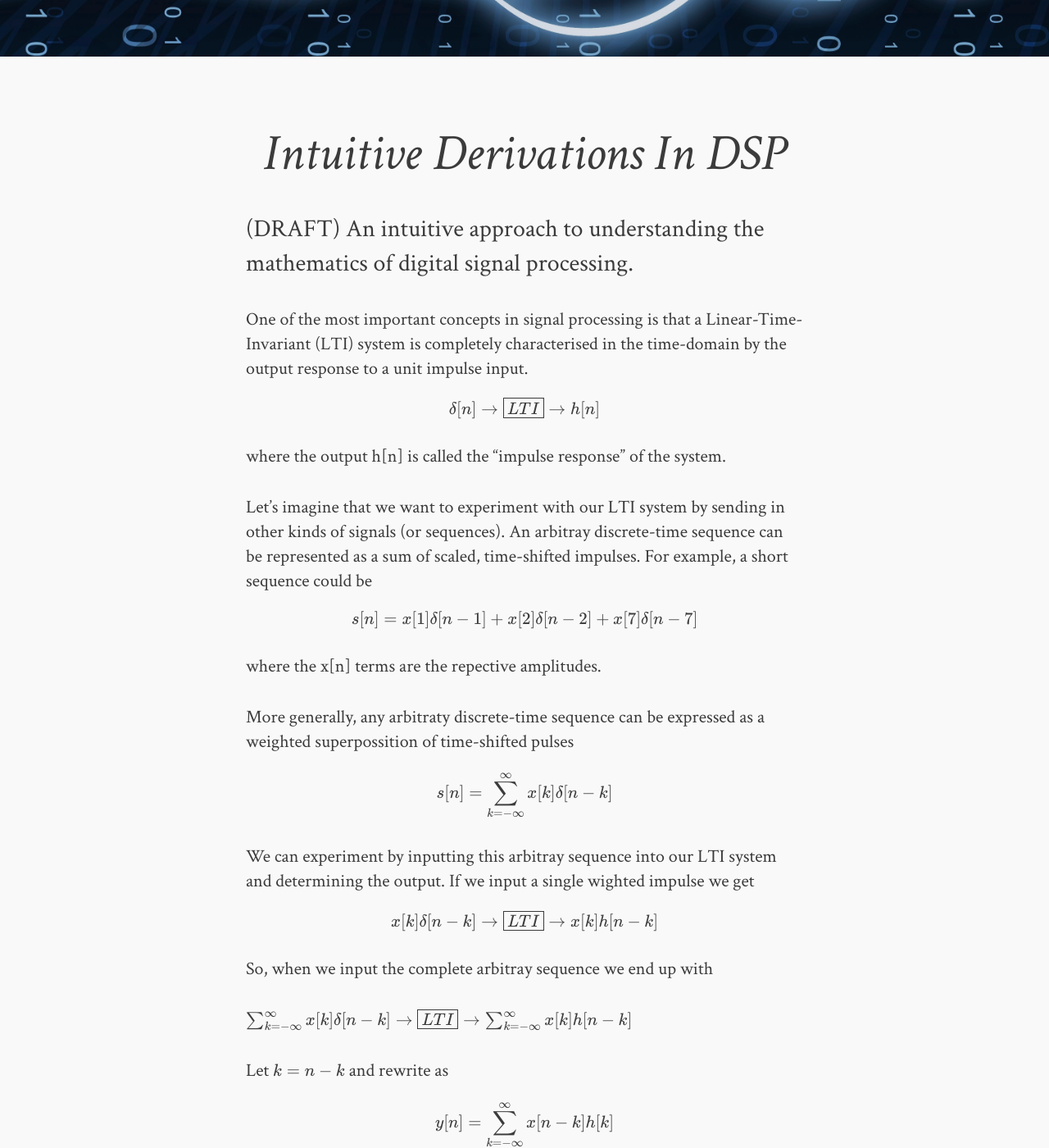
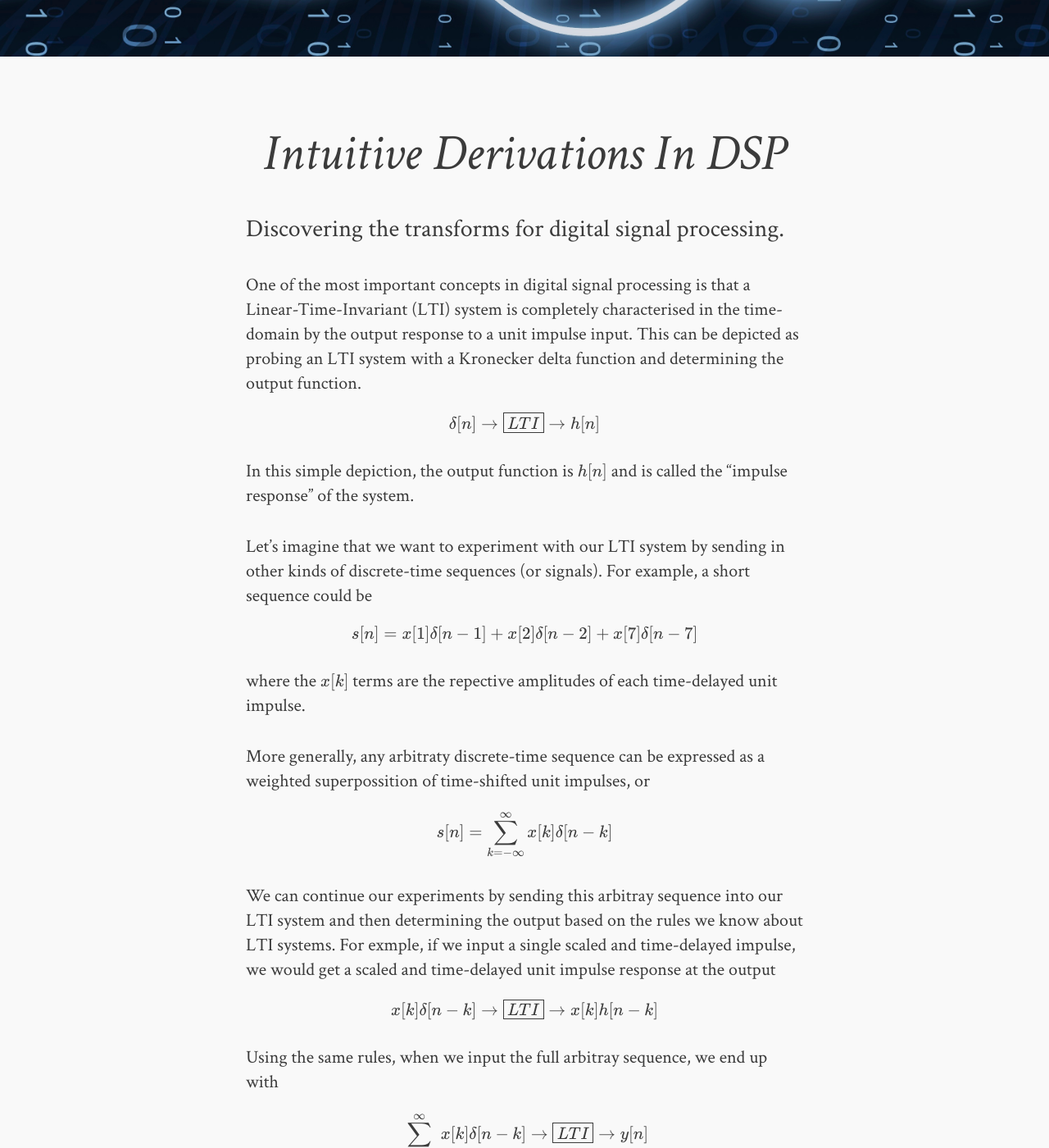
Before and after one commit to ohmdsp/ohmdsp.github.io, a Jekyll site: the page built from _posts/blog/2019-10-23-intuitive-derivations-for-dsp.md, in a window 1280 px wide and 1400 px high, scrolled down 435 px. Shown: the whole window at 82% size. Built offline with Jekyll 4.4.1, drawn with Linux system fonts in a browser that asks for light colours; nearby versions of some CDN libraries; formulas are drawn with MathJax 3; a script that is not in the unit is left out; comment, search, counter and statistics services are not loaded; some of the changed text lies outside the part shown.

Commit message:
finished dsp post

```diff
--- a/_layouts/post-light-feature.html
+++ b/_layouts/post-light-feature.html
@@ -8,7 +8,7 @@
   <div class="featured-image" style="background-image: url({{ site.url }}/images/{{ page.image.feature }})"></div>
 {% else %}
 
-{% include head-dark.html %}
+<!--{% include head-dark.html %}
 
 <section class="article pad-top" id="content">
 
@@ -24,7 +24,7 @@
       ]
     }
   );
-</script>
+</script> -->
 {% endif %}
 
     <article class="wrap post">
@@ -42,7 +42,7 @@
 
     </article>
 </section>
-</div>
+<!--
 <script>
     var scripts = document.getElementsByTagName("script");
     for (var i = 0; i < scripts.length; i++) {
@@ -58,7 +58,7 @@
     }
     document.body.className += " math_finished";
 </script>
-
+-->
 <!-- Mathjax Support -->
 <script type="text/javascript" async
   src="https://cdn.mathjax.org/mathjax/latest/MathJax.js?config=TeX-MML-AM_CHTML">
--- a/_posts/blog/2019-10-23-intuitive-derivations-for-dsp.md
+++ b/_posts/blog/2019-10-23-intuitive-derivations-for-dsp.md
@@ -1,7 +1,7 @@
 ---
 layout: post-light-feature
 title: Intuitive Derivations In DSP
-description: "(DRAFT) An intuitive approach to understanding the mathematics of digital signal processing."
+description: "Discovering the transforms for digital signal processing."
 category: articles
 tags: [engineer, scientist, signal processing, DFT, convolution, fourier transform]
 image:
@@ -10,79 +10,77 @@
 published: true
 ---
 
-One of the most important concepts in signal processing is that a Linear-Time-Invariant (LTI) system is completely characterised in the time-domain by the output response to a unit impulse input.
+One of the most important concepts in digital signal processing is that a Linear-Time-Invariant (LTI) system is completely characterised in the time-domain by the output response to a unit impulse input. This can be depicted as probing an LTI system with a Kronecker delta function and determining the output function.
 \$$ \delta[n] \rightarrow \boxed{LTI} \rightarrow h[n] $$
 
-where the output h[n] is called the "impulse response" of the system.
+In this simple depiction, the output function is $$h[n]$$ and is called the "impulse response" of the system.
 
-Let's imagine that we want to experiment with our LTI system by sending in other kinds of signals (or sequences). An arbitray discrete-time sequence can be represented as a sum of scaled, time-shifted impulses. For example, a short sequence could be
+Let's imagine that we want to experiment with our LTI system by sending in other kinds of discrete-time sequences (or signals). For example, a short sequence could be
 \$$ s[n] = x[1]\delta[n-1] + x[2]\delta[n-2] + x[7]\delta[n-7] $$
 
-where the x[n] terms are the repective amplitudes.
+where the $$x[k]$$ terms are the repective amplitudes of each time-delayed unit impulse.
 
-More generally, any arbitraty discrete-time sequence can be expressed as a weighted superpossition of time-shifted pulses
+More generally, any arbitraty discrete-time sequence can be expressed as a weighted superpossition of time-shifted unit impulses, or
 \$$ s[n] = \sum^{\infty}_{k=-\infty}x[k]\delta[n-k] $$
 
-We can experiment by inputting this arbitray sequence into our LTI system and determining the output. If we input a single wighted impulse we get
+We can continue our experiments by sending this arbitray sequence into our LTI system and then determining the output based on the rules we know about LTI systems. For exmple, if we input a single scaled and time-delayed impulse, we would get a scaled  and time-delayed unit impulse response at the output
 \$$ x[k]\delta[n-k] \rightarrow \boxed{LTI} \rightarrow x[k]h[n-k] $$
 
-So, when we input the complete arbitray sequence we end up with
+Using the same rules, when we input the full arbitray sequence, we end up with
+\$$ \sum^{\infty}_{k=-\infty}x[k]\delta[n-k] \rightarrow \boxed{LTI} \rightarrow y[n] $$
 
-\$$ \sum^{\infty}_{k=-\infty}x[k]\delta[n-k] \rightarrow \boxed{LTI} \rightarrow \sum^{\infty}_{k=-\infty}x[k]h[n-k] $$
+where the output can be expressed by
+\$$ y[n]=\sum^{\infty}_{k=-\infty}x[k]h[n-k]$$
 
-Let $$k = n-k$$ and rewrite as
+Letting $$k = n-k$$ and rewriting this output, gives us
 \$$ y[n] = \sum^{\infty}_{k=-\infty}x[n-k]h[k] $$
 
-which is the well-known convolution sum. We can now say that if we input a signal into an LTI system, the output is given by the convolution of the input with the system impulse response
-\$$ x[n] \rightarrow \boxed{LTI} \rightarrow y[n] $$
+which is the well-known convolution sum! Our experiment has shown us that if we input any arbitray signal into an LTI system, the output will be the convolution of the input signal with the system impulse response
+\$$ x[n] \rightarrow \boxed{LTI} \rightarrow y[n] = x[n] * h[n] $$
 
-where convolution can be written shorthand as
-\$$ y[n] = x[n] * h[n] $$
+where $$ x[n] * h[n] $$ is a shorthand method of expressing the convolution operation.
 
-This is really cool. All we have done so far is experiment with input signals made up of scaled and delayed unit impulses. What would happen if we used a complex exponential as the input?
+This is certainly a very interesting result considering that all we have done so far is experiment with input signals made up of scaled and delayed unit impulses. What would happen if we used a different input? How about using a complex exponential as the input?
 \$$ x[n] = e^{j\omega n}$$
 
-Recall again that the output of an LTI system due to an input x[n] is
+Recall again that the output of an LTI system due to an input $$x[n]$$ is just the convolution of the input and the system impulse response, or
 \$$ x[n] \rightarrow \boxed{LTI} \rightarrow y[n] = \sum^{\infty}_{k=-\infty}x[n-k]h[k]$$
 
 When $$x[n] = e^{j\omega n}$$ the output will be
 \$$ y[n] = \sum^{\infty}_{k=-\infty}h[k]e^{j\omega(n-k)} $$
 
-which can be written as
+which can be rearranged to look like
 \$$ y[n] = e^{i\omega n} \sum^{\infty}_{k=-\infty}h[k]e^{-j\omega(k)} $$
 
-Let's denote the summation term as $$H(e^{j\omega})$$. Then we can express our LTI experiment by
+Let's assign a function to the summation term to be $$H(e^{j\omega})$$. Then we can rewrite the output like this
 \$$  e^{j\omega n} \rightarrow \boxed{LTI} \rightarrow H(e^{j\omega}) e^{i\omega n} $$
 
-Notice that we input a complex exponential and we got out the same complex exponential multiplied by a complex scaling term. The scaling term is called the "frequency response" or "spectrum" and can be written as
+Now, take a minute to notice that although we input a complex exponential to our LTI system, we got out the same complex exponential multiplied by a complex scaling term! The scaling term is called the "frequency response" or "spectrum" and it can be written as
 \$$ H(e^{j\omega}) = \sum^{\infty}_{k=-\infty}h[k]e^{-j\omega k} $$
 
-When we let k=n this becomes the equation for the Discrete Time Fourier Transform!
+When we let k=n this becomes the equation for the Discrete-Time-Fourier-Transform, which is an important teoretical tool for understanding digital signal processing. We can write the DTFT as
 \$$ H(e^{j\omega}) = \sum^{\infty}_{n=-\infty}h[n]e^{-j\omega n} $$
 
-Notice that by using a complex exponential as the input to an LTI system, we turned convolution into multiplication. Also, the complex spectrum can be computed for any input signal by
+Another thing to notice is that by using a complex exponential as the input to an LTI system, we turned convolution into multiplication. The complex spectrum can be computed for any signal by
 \$$ X(e^{j\omega}) = \sum^{\infty}_{n=-\infty}x[n]e^{-j\omega n} $$
 
-In practice, we do not use the DTFT but instead use the DFT. If our signal sample indices are $$ 0 \leq n \leq N-1 $$
-\$$ X(e^{j\omega}) = \sum^{N-1}_{n=0}x[n]e^{-j\omega n} $$
-
-Let's uniformly sample the continuous function $$X(e^{j\omega})$$ at N equally spaced frequencys between $$0 \leq k \leq N-1$$, or $$\omega = 2\pi k/N$$ to get
+In practical computer applications, we do not use the DTFT (which has a continuous output) but instead use the DFT (which has a discrete output). For example, if we make our signal sample indices to be $$ 0 \leq n \leq N-1 $$ and uniformly sample the continuous output $$X(e^{j\omega})$$ at N equally spaced index point (or frequencies) between $$0 \leq k \leq N-1$$, then $$\omega = 2\pi k/N$$ and to get an expression for the DFT as
 \$$ X[k] = \sum^{N-1}_{n=0}x[n]e^{-j\frac{2\pi kn}{N}} $$
 
-Note, that $$X[k]$$ is complex valued even when $$x[n]$$ is real valued.
+Keep in mind that $$X[k]$$ is complex valued even when $$x[n]$$ is real valued.
 
-Now, let's continue with our experiments. What would happen if we input a more general complex value into our LTI system? Let $$ x[n] = z^{n}$$ where $$z = re^{j\omega n}$$. This is a general complex exponential with a variable amplitude.
+Now, let's continue with our experiments and figure out what would happen if we input a more general complex value into our LTI system? Let $$ x[n] = z^{n}$$ where $$z = re^{j\omega n}$$. This is a general complex exponential with a variable amplitude. Again, we exploit our knowledge of LTI systems and convolution to arrive at
 \$$  z^{n} \rightarrow \boxed{LTI} \rightarrow \sum^{\infty}_{k=-\infty}h[k]z^{n-k} $$
 
-Notice that the right side output can be simplified to be
+Again, the right side output can be simplified to be
 \$$  y[n] = z^{n} \sum^{\infty}_{k=-\infty}h[k]z^{-k} $$
 
-Just like the experiment when we put in a complex exponential, we notice that the output again the input multiplied by a complex scale term. We can reqrite this as
+Just like the previous experiment when we put in a complex exponential, we can see that the output is the input multiplied by a complex scaling term. We can express the output as
 \$$  y[n] = z^{n}H(z) $$
 
-where $$H(z)$$ is called the "transfer function" of the system. In general, the transfer function of a signal $$x[n]$$ is computed by
+where $$H(z)$$ is called the "transfer function" of the system. In general, the transfer function of a any signal $$x[n]$$ is computed by
 \$$ X(z) = \sum^{\infty}_{n=-\infty}x[n]z^{n} $$
 
 This is called the z-transform! A cool fact is that the z-transform can be used to analyze unstable systems. Also, notice that the z-transform reduces to the DTFT when $$r=1$$.
 
-Ok. We have arrived at a few very important DSP tools (e.g., convolution, DTFT, DFT, and z-transform) just by running experiments that look at the output of an LTI system given a few different input signal types. These tools from the foundation of much of signal processing theory. In the next post, we will dive deeper into how to use these tools, and look at the inverse transforms associated with the DTFT and z-transform.
+Ok. We have arrived at a few very important DSP mathematical tools (e.g., convolution, DTFT, DFT, and z-transform) just by running experiments that look at the output of an LTI system given different input signal types. These powerful mathematical tools form the foundation digital signal processing theory. In a future post, I will dive deeper into how these tools can be used, and I will introduce the inverse transforms associated with the DTFT, DFT and z-transform.
```
Also changed, not shown: 7 other files. Lines whose indentation alone changed are shown as unchanged.
